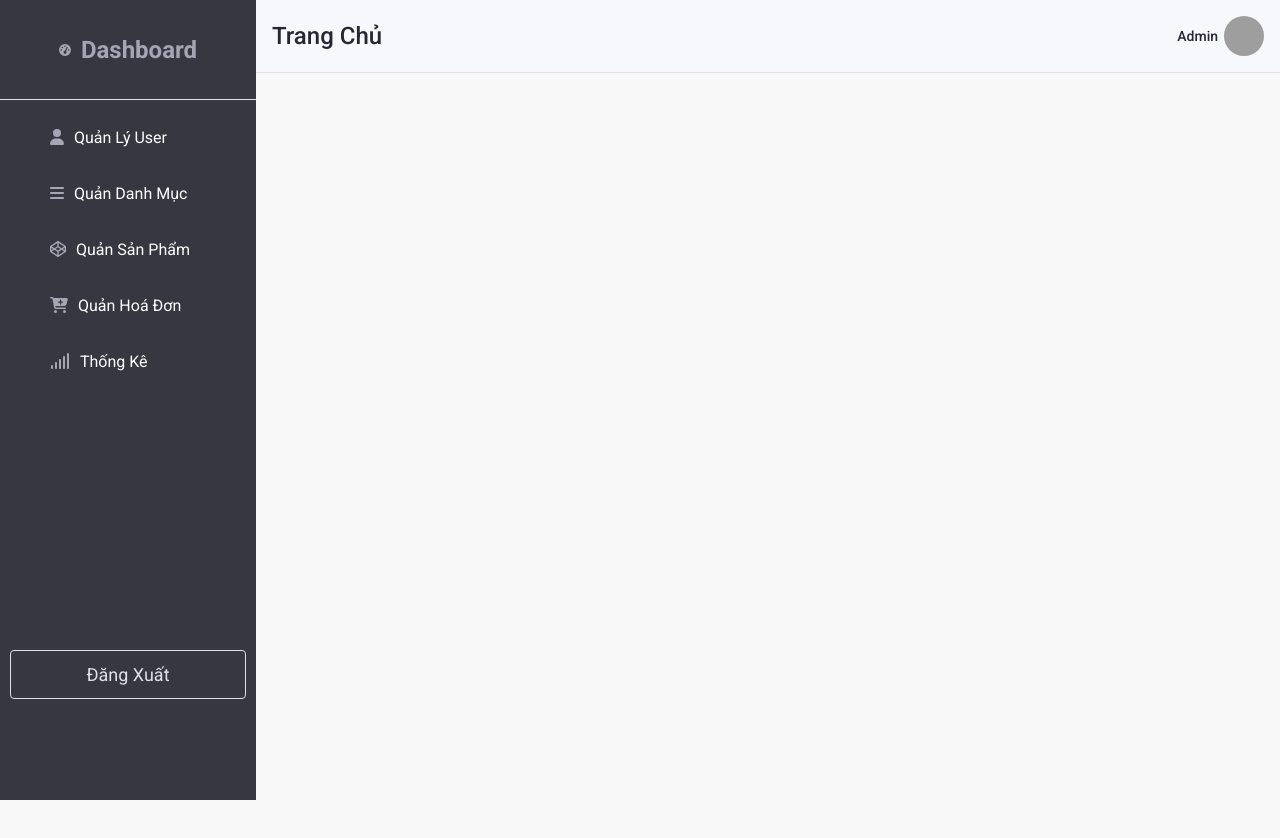
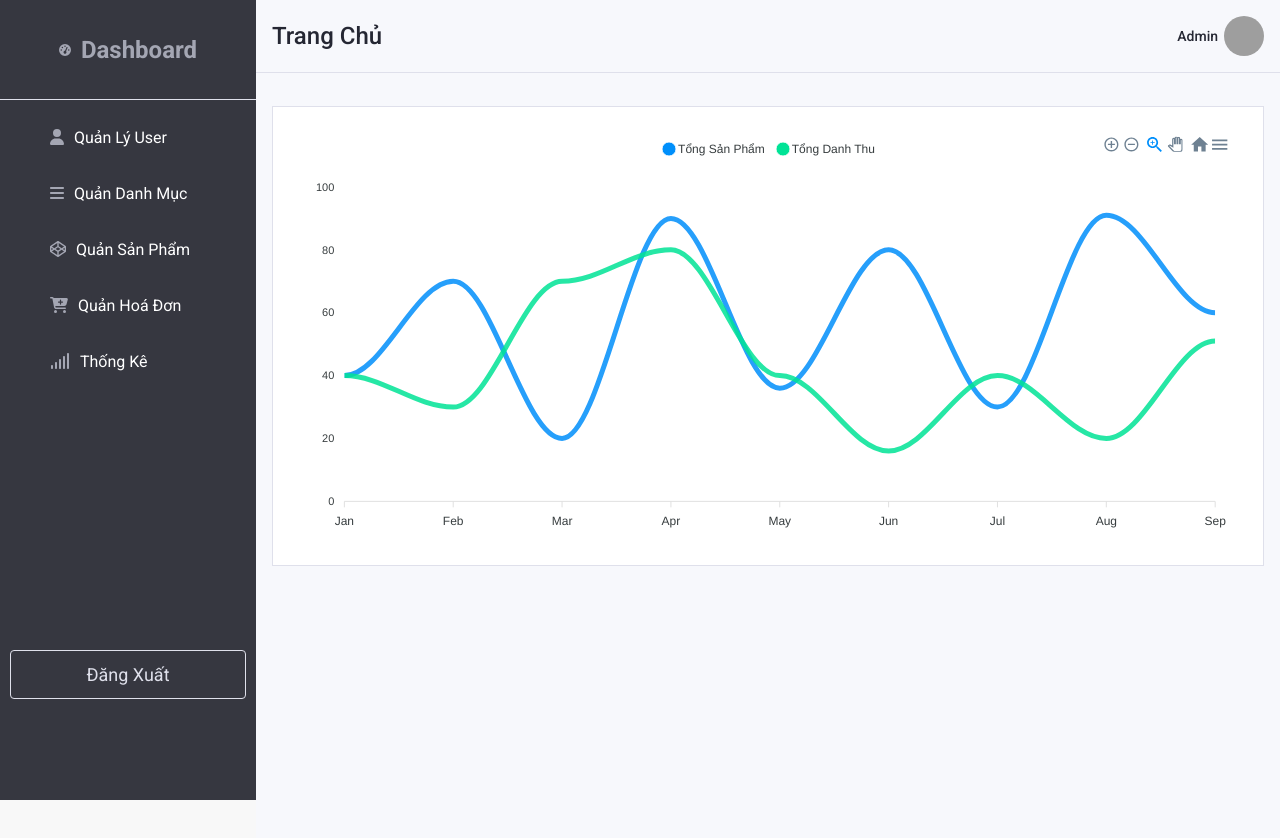
Before and after one commit to haulamle/shop-ui, a React (Create React App) app: page /admin-statistical in a window 1280 px wide. Shown: the top 838 px of the page. Before the commit the page ends 800 px from the top, so only its background shows below. Built offline with nearby package versions, Linux system fonts and the light colour scheme; grey boxes are pictures that could not be loaded.

Commit message:
complete-cart

```diff
--- a/src/components/Layout/DefaultLayout/Header/index.js
+++ b/src/components/Layout/DefaultLayout/Header/index.js
@@ -84,6 +84,7 @@ function Header() {
                                 <>
                                     <Tippy
                                         interactive
+                                        placement={'top-end'}
                                         render={(attrs) => (
                                             <div className={cx('list-user')} tabIndex="-1" {...attrs}>
                                                 <PopperWrapper>
--- a/src/components/Product/Product.module.scss
+++ b/src/components/Product/Product.module.scss
@@ -10,7 +10,7 @@
     display: block;
     overflow: hidden;
     border-radius: 4px;
-    max-height: 360px;
+    max-height: 300px;
     img {
         width: 100%;
         border-radius: 4px;
--- a/src/components/ProductCartPay/index.js
+++ b/src/components/ProductCartPay/index.js
@@ -1,6 +1,7 @@
 import classNames from 'classnames/bind';
 import styles from './ProductCartPay.module.scss';
 import { useCart } from 'react-use-cart';
+import { Link } from 'react-router-dom';
 const cx = classNames.bind(styles);
 function ProductCartPay({ data }) {
     const { updateItemQuantity, removeItem } = useCart();
@@ -13,11 +14,11 @@ function ProductCartPay({ data }) {
     };
     return (
         <div className={cx('wrapper')}>
-            <a className={cx('wrapper-img')} href="abc">
+            <Link className={cx('wrapper-img')} to={`/product-detail/${data.id}`}>
                 <img src={data.url} alt="" />
-            </a>
+            </Link>
             <div className={cx('wrapper-name')}>
-                <a href="abc">{data.name}</a>
+                <Link to={`/product-detail/${data.id}`}>{data.name}</Link>
             </div>
             <div className={cx('wrapper-price')}>
                 <span>{data.price}đ</span>
--- a/src/pages/Admin/StatisticAdmin/StatisticAdmin.module.scss
+++ b/src/pages/Admin/StatisticAdmin/StatisticAdmin.module.scss
@@ -0,0 +1,17 @@
+.wrapper {
+    margin: 70px 0 0 256px;
+    background-color: #f7f8fc;
+    height: 100vh;
+}
+
+.container {
+    padding: 16px;
+}
+
+.chart {
+    margin-top: 20px;
+    height: 460px;
+    background-color: #ffffff;
+    padding: 26px;
+    border: 1px solid #dfe0eb;
+}
--- a/src/pages/Admin/StatisticAdmin/index.js
+++ b/src/pages/Admin/StatisticAdmin/index.js
@@ -1,12 +1,51 @@
 import classNames from 'classnames/bind';
 import styles from './StatisticAdmin.module.scss';
+
+import Chart from 'react-apexcharts';
 
 const cx = classNames.bind(styles);
 
 function StatisticAdmin() {
+    const chartOptions = {
+        series: [
+            {
+                name: 'Tổng Sản Phẩm',
+                data: [40, 70, 20, 90, 36, 80, 30, 91, 60],
+            },
+            {
+                name: 'Tổng Danh Thu',
+                data: [40, 30, 70, 80, 40, 16, 40, 20, 51],
+            },
+        ],
+        options: {
+            color: ['#6ab04c', '#2980b9', '#feb019', '#ff4560'],
+            chart: {
+                background: 'transparent',
+            },
+            dataLabels: {
+                enabled: false,
+            },
+            stroke: {
+                curve: 'smooth',
+            },
+            xaxis: {
+                categories: ['Jan', 'Feb', 'Mar', 'Apr', 'May', 'Jun', 'Jul', 'Aug', 'Sep'],
+            },
+            legend: {
+                position: 'top',
+            },
+            grid: {
+                show: false,
+            },
+        },
+    };
     return (
         <div className={cx('wrapper')}>
-            <h2>StatisticAdmin</h2>
+            <div className={cx('container')}>
+                <div className={cx('chart')}>
+                    <Chart options={chartOptions.options} series={chartOptions.series} type="line" height="100%" />
+                </div>
+            </div>
         </div>
     );
 }
--- a/src/pages/Cart/index.js
+++ b/src/pages/Cart/index.js
@@ -74,8 +74,8 @@ function Cart() {
                             </div>
                             <div className={cx('wrapper-helt')}>
                                 <span>
-                                    Yên tâm thanh toán! Nhân viên tư vấn YODY sẽ gọi điện ngay để hỗ trợ bạn hoàn tiền
-                                    giảm giá
+                                    Yên tâm thanh toán! Nhân viên tư vấn sẽ gọi điện ngay để hỗ trợ bạn hoàn tiền giảm
+                                    giá
                                 </span>
                             </div>
                         </div>
--- a/src/pages/ProductDetail/index.js
+++ b/src/pages/ProductDetail/index.js
@@ -3,15 +3,27 @@ import { useState, useEffect } from 'react';
 import Button from '~/components/Button';
 import styles from './ProductDetail.module.scss';
 import axios from 'axios';
-import { Link, useParams } from 'react-router-dom';
+import { Link, useParams, useNavigate } from 'react-router-dom';
 import Product from '~/components/Product';
+
+import { useCart } from 'react-use-cart';
+
 const cx = classNames.bind(styles);
 
 function ProductDetail() {
+    const navigate = useNavigate();
+    const { addItem } = useCart();
+
     const { id } = useParams();
     const [data, setData] = useState([]);
     const [count, setCount] = useState(1);
     const [dataProduct, setDataProduct] = useState([]);
+
+    const handleBuy = () => {
+        addItem(data);
+        navigate('/cart');
+    };
+
     const handleCountRaise = () => {
         if (count >= data.amount) {
             return;
@@ -81,8 +93,12 @@ function ProductDetail() {
                             +
                         </button>
                     </div>
-                    <Button background>Mua Ngay</Button>
-                    <button className={cx('btn-add-cart')}>Thêm Vào Giỏ Hàng</button>
+                    <Button background onClick={() => handleBuy()}>
+                        Mua Ngay
+                    </Button>
+                    <button className={cx('btn-add-cart')} onClick={() => addItem(data)}>
+                        Thêm Vào Giỏ Hàng
+                    </button>
                     <div className={cx('identification')}>
                         <h1>Đặc điểm sản phẩm</h1>
                         <p>Sơ mi cộc tay nam kẻ caro được thiết kế trên chất liệu Bamboo</p>
```
